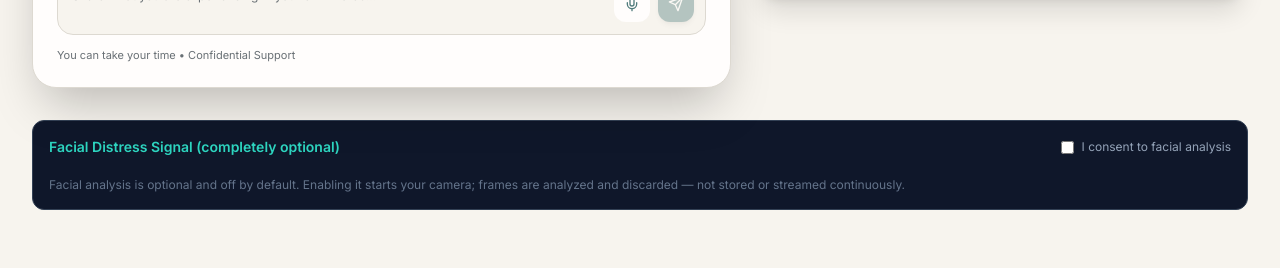
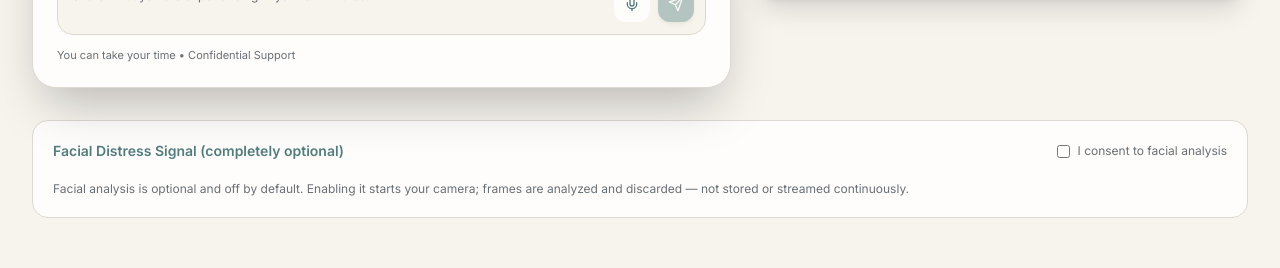
Before and after one commit to NiharikaShokeen/SIH-2026, a React (Vite) app in the folder frontend/: page / in a window 1280 px wide. Shown: the part 1280-1548 px from the top of the page. Built offline with nearby package versions, Linux system fonts and the light colour scheme; no server answers.

Commit message:
refactor: align facial monitor UI with design system

```diff
--- a/frontend/src/components/FacialMonitor.jsx
+++ b/frontend/src/components/FacialMonitor.jsx
@@ -87,7 +87,10 @@ export default function FacialMonitor({ sessionId, apiBase = "/api" }) {
 
   useEffect(() => {
     if (consent && streaming && !alertActive) {
-      intervalRef.current = setInterval(captureAndSend, SNAPSHOT_INTERVAL_MS);
+      intervalRef.current = setInterval(
+        captureAndSend,
+        SNAPSHOT_INTERVAL_MS
+      );
       return () => clearInterval(intervalRef.current);
     }
   }, [consent, streaming, alertActive, captureAndSend]);
@@ -95,12 +98,13 @@ export default function FacialMonitor({ sessionId, apiBase = "/api" }) {
   useEffect(() => stopCamera, [stopCamera]);
 
   return (
-    <div className="rounded-xl border border-slate-700 bg-slate-900 p-4 text-slate-200">
+    <div className="rounded-2xl border border-border bg-surface p-5 text-text">
       <div className="mb-3 flex items-center justify-between">
-        <h3 className="text-sm font-semibold text-teal-400">
+        <h3 className="text-sm font-semibold text-primary">
           Facial Distress Signal (completely optional)
         </h3>
-        <label className="flex items-center gap-2 text-xs text-slate-400">
+
+        <label className="flex items-center gap-2 text-xs text-text-muted">
           <input
             type="checkbox"
             checked={consent}
@@ -110,14 +114,14 @@ export default function FacialMonitor({ sessionId, apiBase = "/api" }) {
               if (on) startCamera();
               else stopCamera();
             }}
-            className="accent-teal-500"
+            className="accent-primary"
           />
           I consent to facial analysis
         </label>
       </div>
 
       {alertActive && (
-        <div className="mb-3 rounded-lg border border-red-500 bg-red-950/60 p-3 text-sm text-red-300">
+        <div className="mb-3 rounded-xl border border-risk-critical/30 bg-risk-critical-bg p-3 text-sm text-risk-critical">
           <strong>Critical signal detected.</strong> Connecting you to a human
           counsellor now — this is not automated further. Please stay on this
           screen.
@@ -125,7 +129,7 @@ export default function FacialMonitor({ sessionId, apiBase = "/api" }) {
       )}
 
       {consent && streaming && !alertActive && (
-        <div className="mb-3 rounded-lg border border-slate-700 bg-slate-800 p-3 text-xs text-slate-400">
+        <div className="mb-3 rounded-xl border border-border bg-background p-3 text-xs text-text-muted">
           Assessment is passive and runs in the background — you do not need
           to do anything.
         </div>
@@ -137,22 +141,26 @@ export default function FacialMonitor({ sessionId, apiBase = "/api" }) {
           autoPlay
           muted
           playsInline
-          className={`w-full rounded-lg border border-slate-700 ${
+          className={`w-full rounded-xl border border-border ${
             consent ? "block" : "hidden"
           }`}
         />
+
         <canvas ref={canvasRef} className="hidden" />
 
         {lastResult && (
-          <div className="rounded-lg border border-slate-700 bg-slate-800 p-3 text-xs">
-            <div className="mb-1 text-slate-400">Last signal</div>
+          <div className="rounded-xl border border-border bg-background p-3 text-xs text-text">
+            <div className="mb-1 text-text-muted">Last signal</div>
+
             {lastResult.modality_available ? (
               <>
                 <div>Dominant: {lastResult.dominant_emotion ?? "—"}</div>
-                <div>Score: {lastResult.score?.toFixed?.(0) ?? 0}/100</div>
+                <div>
+                  Score: {lastResult.score?.toFixed?.(0) ?? 0}/100
+                </div>
               </>
             ) : (
-              <div className="text-slate-500">
+              <div className="text-text-muted">
                 {lastResult.reasons?.[0] ?? "modality unavailable"}
               </div>
             )}
@@ -160,10 +168,14 @@ export default function FacialMonitor({ sessionId, apiBase = "/api" }) {
         )}
       </div>
 
-      {error && <p className="mt-2 text-xs text-red-400">{error}</p>}
+      {error && (
+        <p className="mt-2 text-xs text-risk-critical">
+          {error}
+        </p>
+      )}
 
       {!consent && (
-        <p className="mt-2 text-xs text-slate-500">
+        <p className="mt-2 text-xs text-text-muted">
           Facial analysis is optional and off by default. Enabling it starts
           your camera; frames are analyzed and discarded — not stored or
           streamed continuously.
```
